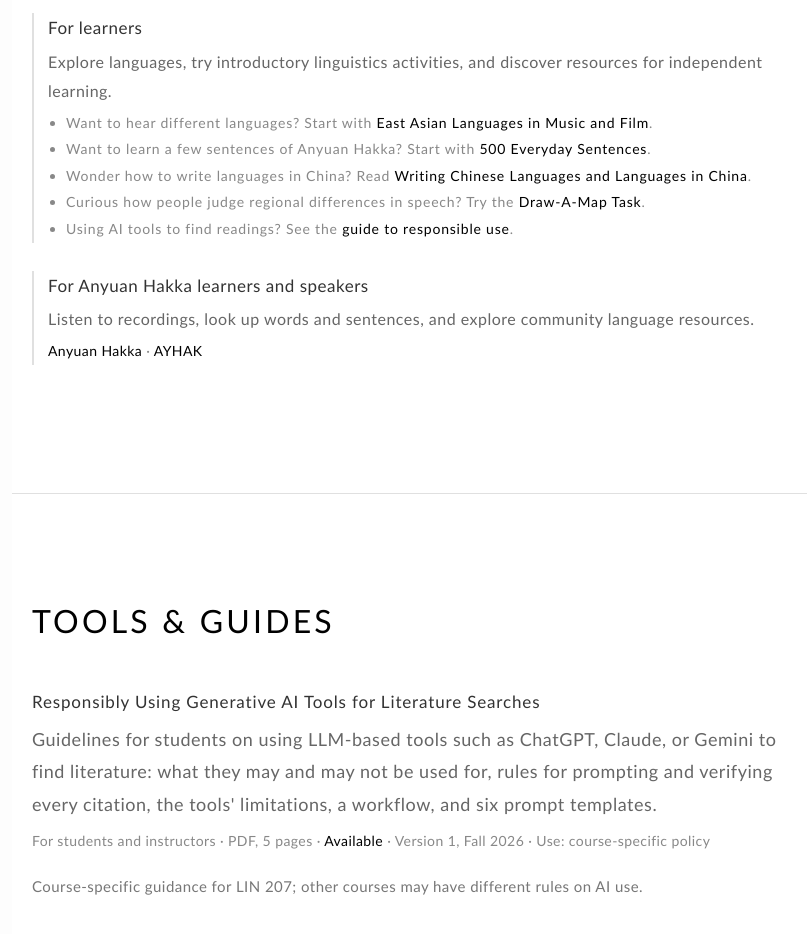
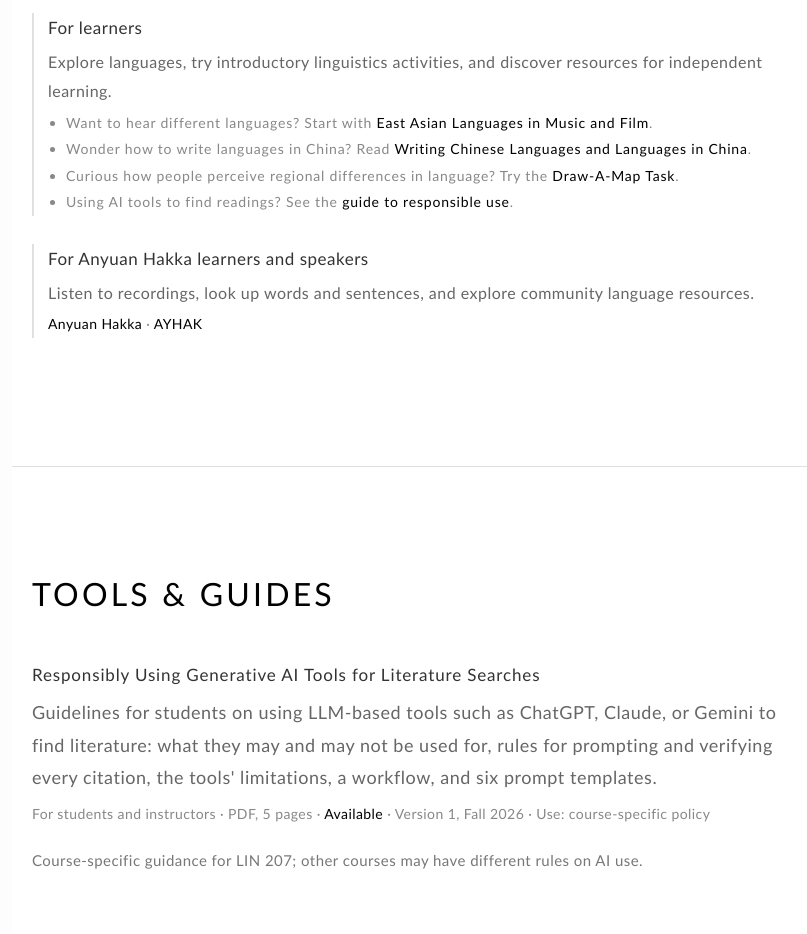
Before and after one commit to juan-zhong/teachtolearn, a plain HTML site: page index.html in a window 1280 px wide. Shown: the part 860-1794 px from the top of the page, without its empty margins (228-1035 px from the left). Drawn offline with Linux system fonts and the light colour scheme.

Commit message:
Update language learning resources and wording
Removed a link to '500 Everyday Sentences' and updated the wording for regional differences in language.

Signed-off-by: juan-zhong <181777064+juan-zhong@users.noreply.github.com>

```diff
--- a/index.html
+++ b/index.html
@@ -73,9 +73,8 @@
                 <p class="entry-text">Explore languages, try introductory linguistics activities, and discover resources for independent learning.</p>
                 <ul class="entry-list">
                     <li>Want to hear different languages? Start with <a href="language_music_film.html">East Asian Languages in Music and Film</a>.</li>
-                    <li>Want to learn a few sentences of Anyuan Hakka? Start with <a href="https://juan-zhong.github.io/ayhak/sentences.html">500 Everyday Sentences</a>.</li>
                     <li>Wonder how to write languages in China? Read <a href="#writing-chinese">Writing Chinese Languages and Languages in China</a>.</li>
-                    <li>Curious how people judge regional differences in speech? Try the <a href="#draw-a-map">Draw-A-Map Task</a>.</li>
+                    <li>Curious how people perceive regional differences in language? Try the <a href="#draw-a-map">Draw-A-Map Task</a>.</li>
                     <li>Using AI tools to find readings? See the <a href="#genai-guide">guide to responsible use</a>.</li>
                 </ul>
             </div>
```
